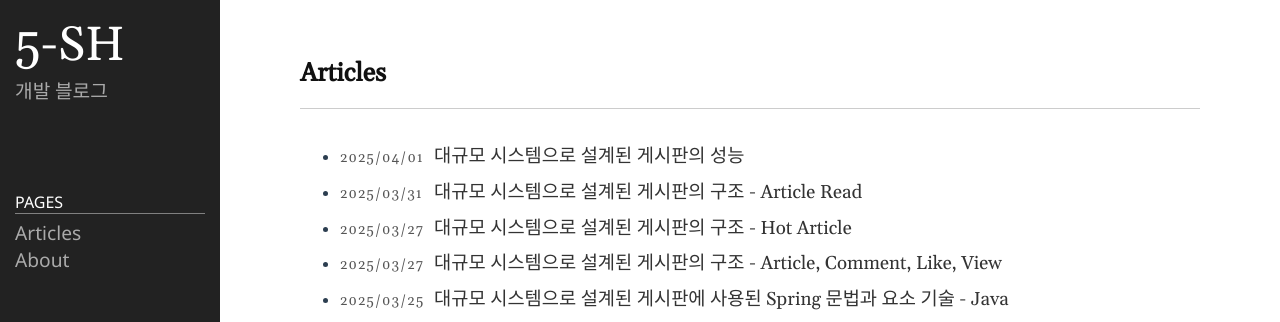
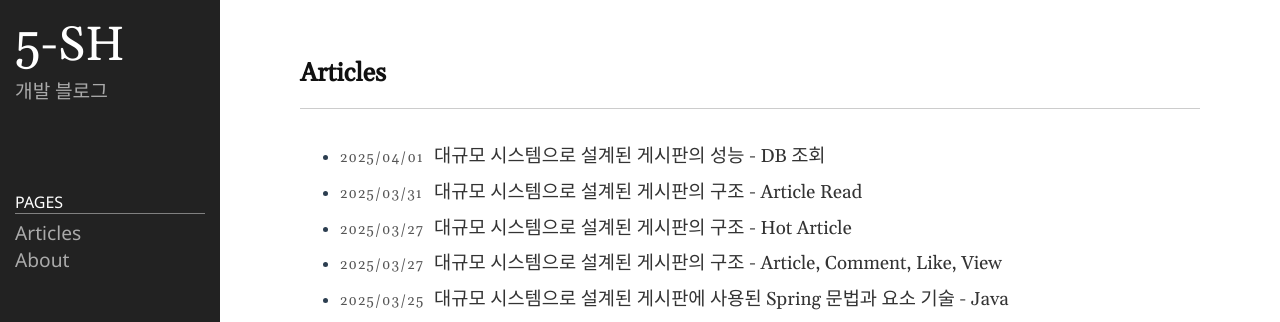
Before and after one commit to 5-SH/5-sh.github.io-deprecated, a Jekyll site: the page built from index.md, in a window 1280 px wide and 900 px high. Shown: the top 322 px of the window. Built offline with Jekyll 4.4.1, drawn with Linux system fonts in a browser that asks for light colours.

Commit message:
제목 수정

```diff
--- a/_posts/2025-03-23-traffic-board-test-1.md
+++ b/_posts/2025-03-23-traffic-board-test-1.md
@@ -1,6 +1,6 @@
 ---
 layout: post
-title: 대규모 시스템으로 설계된 게시판의 성능
+title: 대규모 시스템으로 설계된 게시판의 성능 - DB 조회
 date: 2025-04-01 23:50:00 + 0900
 categories: Traffic
 ref: java, Spring, board, traffic
```
